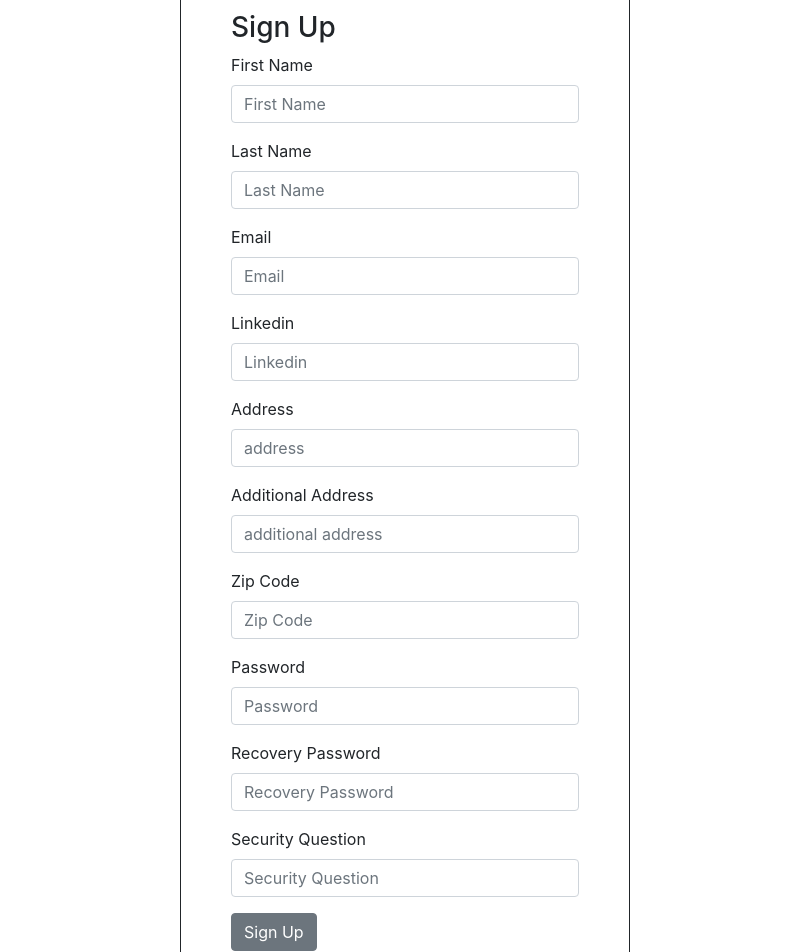
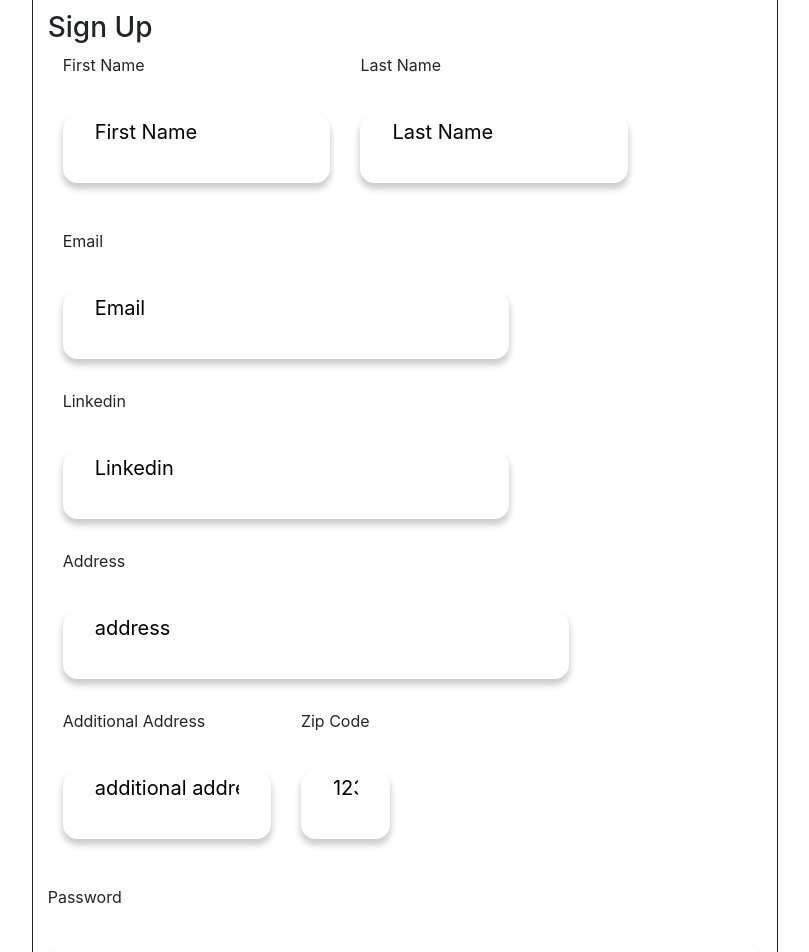
Before and after one commit to livio-zanardo/peoplebudget, a React (Create React App) app in the folder view/: page /register in a window 1280 px wide. Shown: the part 40-992 px from the top of the page, without its empty margins (235-1044 px from the left). Built offline with nearby package versions, Linux system fonts and the light colour scheme.

Commit message:
registration fields

```diff
--- a/view/src/components/Input/index.jsx
+++ b/view/src/components/Input/index.jsx
@@ -19,7 +19,7 @@ const Input = (props) => {
                 id={`${props.name}`}
                 value={input}
                 type={`${props.type}`}
-                placeholder={props.placeHolder}
+                placeholder={props.placeholder}
                 onChange={onChangeHandler}
             ></input>
         </div>
--- a/view/src/pages/Login.jsx
+++ b/view/src/pages/Login.jsx
@@ -41,7 +41,7 @@ const Login = () => {
                                     <Input
                                         className="form-control"
                                         type="email"
-                                        placeHolder="Email"
+                                        placeholder="Email"
                                     />
                                 </div>
                             </div>
@@ -51,7 +51,7 @@ const Login = () => {
                                     <Input
                                         className="form-control"
                                         type="password"
-                                        placeHolder="Password"
+                                        placeholder="Password"
                                     />
                                 </div>
                             </div>
--- a/view/src/pages/UserRegistration.jsx
+++ b/view/src/pages/UserRegistration.jsx
@@ -1,8 +1,9 @@
 import React, {useState} from 'react';
 import axios from 'axios';
-import { Button, Form, FormGroup, Label, Input } from 'reactstrap';
+import { Form, FormGroup, Label } from 'reactstrap';
 import { Redirect } from 'react-router'
-
+import Input from '../components/Input/index';
+import Button from '../components/Button/index';
 import {
     HOST,
     PORT,
@@ -60,57 +61,61 @@ const UserRegistration = () => {
         )
     }
     return(
-        <Form className="signup-form">
+        <Form className="signup-form col-sm-7">
             <h3>Sign Up</h3>
-            <FormGroup>
+            <div className="row mx-auto">
+                <FormGroup className="col-md-5 ">
                 <Label>First Name</Label>
                 <Input type="text"
                        placeholder="First Name"
                        name="first-name"
                        onChange={e => setFirstName(e.target.value)}/>
             </FormGroup>
-            <FormGroup>
-                <Label>Last Name</Label>
+            <FormGroup className="col-md-5 ">
+            <Label>Last Name</Label>
                 <Input type="text"
                        placeholder="Last Name"
                        name="last-name"
                        onChange={e => setLastName(e.target.value)}/>
             </FormGroup>
-            <FormGroup>
+            </div>
+            <FormGroup className="col-md-8">
                 <Label>Email</Label>
                 <Input type="email"
                        placeholder="Email"
                        name="email"
                        onChange={e => setEmail(e.target.value)}/>
             </FormGroup>
-            <FormGroup>
+            <FormGroup className="col-md-8">
                 <Label>Linkedin</Label>
                 <Input type="text"
                        placeholder="Linkedin"
                        name="linkedin"
                        onChange={e => setLinkedin(e.target.value)}/>
             </FormGroup>
-            <FormGroup>
+            <FormGroup className="col-md-9">
                 <Label>Address</Label>
                 <Input type="text"
                        placeholder="address"
                        name="address"
                        onChange={e => setAddress1(e.target.value)}/>
             </FormGroup>
-            <FormGroup>
+            <div className="row mx-auto">
+            <FormGroup className="col-md-4">
                 <Label>Additional Address</Label>
                 <Input type="text"
                        placeholder="additional address"
                        name="additional-address"
                        onChange={e => setAddress2(e.target.value)}/>
             </FormGroup>
-            <FormGroup>
+            <FormGroup className="col-md-2">
                 <Label>Zip Code</Label>
                 <Input type="text"
-                       placeholder="Zip Code"
+                       placeholder="12345"
                        name="zip"
                        onChange={e => setZip(e.target.value)}/>
             </FormGroup>
+            </div>
             <FormGroup>
                 <Label>Password</Label>
                 <Input type="password"
@@ -133,8 +138,8 @@ const UserRegistration = () => {
                        onChange={e => setSecurityQuestion(e.target.value)}/>
             </FormGroup>
 
-            <FormGroup>
-                <Button onClick={handleOnSubmit}>Sign Up</Button>
+            <FormGroup className="col-5 ml-auto align-self-end">
+                <Button className="btn btn-block btn-primary" onClick={handleOnSubmit}>Sign Up</Button>
             </FormGroup>
         </Form>
     )
```
